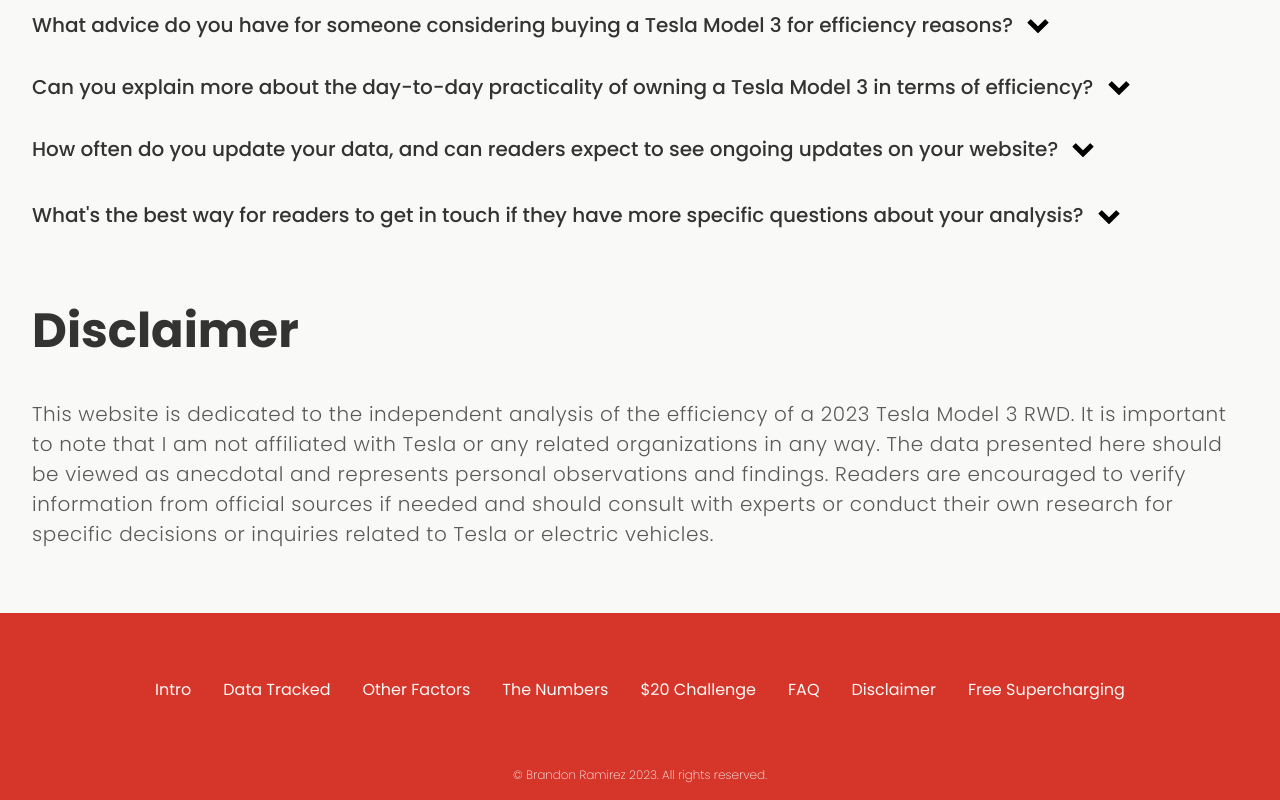
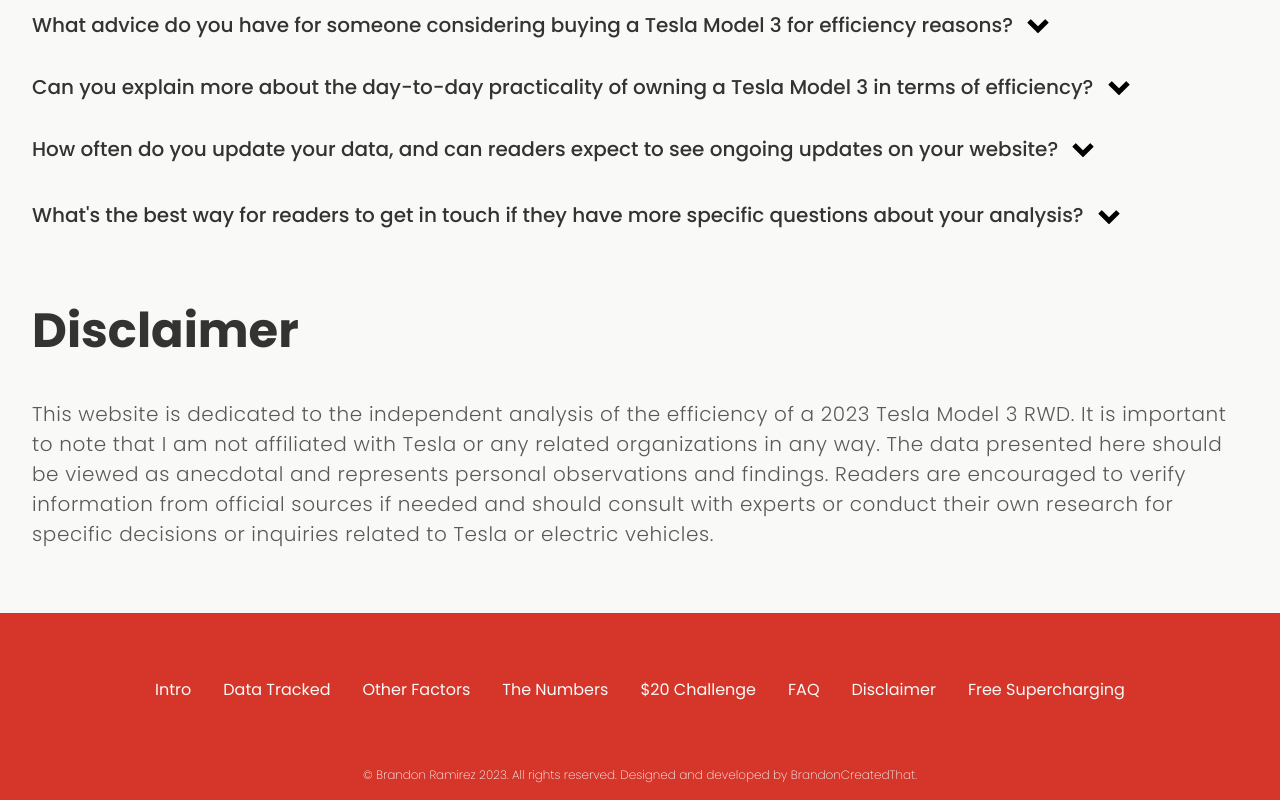
Before and after one commit to bramirez2160/Tesla-Analysis, a plain HTML site: page index.html in a window 1280 px wide. Shown: the part 7932-8732 px from the top of the page. Drawn offline with nearby package versions, Linux system fonts and the light colour scheme.

Commit message:
added footer attribution

```diff
--- a/index.html
+++ b/index.html
@@ -1109,7 +1109,7 @@
         </div>
       </nav>
       <div class="footer-copyright">
-        © Brandon Ramirez 2023. All rights reserved.
+        © Brandon Ramirez 2023. All rights reserved. Designed and developed by <a href="https://brandoncreatedthat.com" target="_blank" rel="noopener noreferrer">BrandonCreatedThat</a>.
       </div>
     </footer>
     <script src="script.js"></script>
--- a/styles.css
+++ b/styles.css
@@ -956,6 +956,11 @@ footer {
   padding-bottom: 1rem;
 }
 
+.footer-copyright a {
+  text-decoration: none;
+  color: var(--clr-gray-100);
+}
+
 @media (max-width: 1290px) {
   .footer-copyright {
     font-size: 12px;
```
